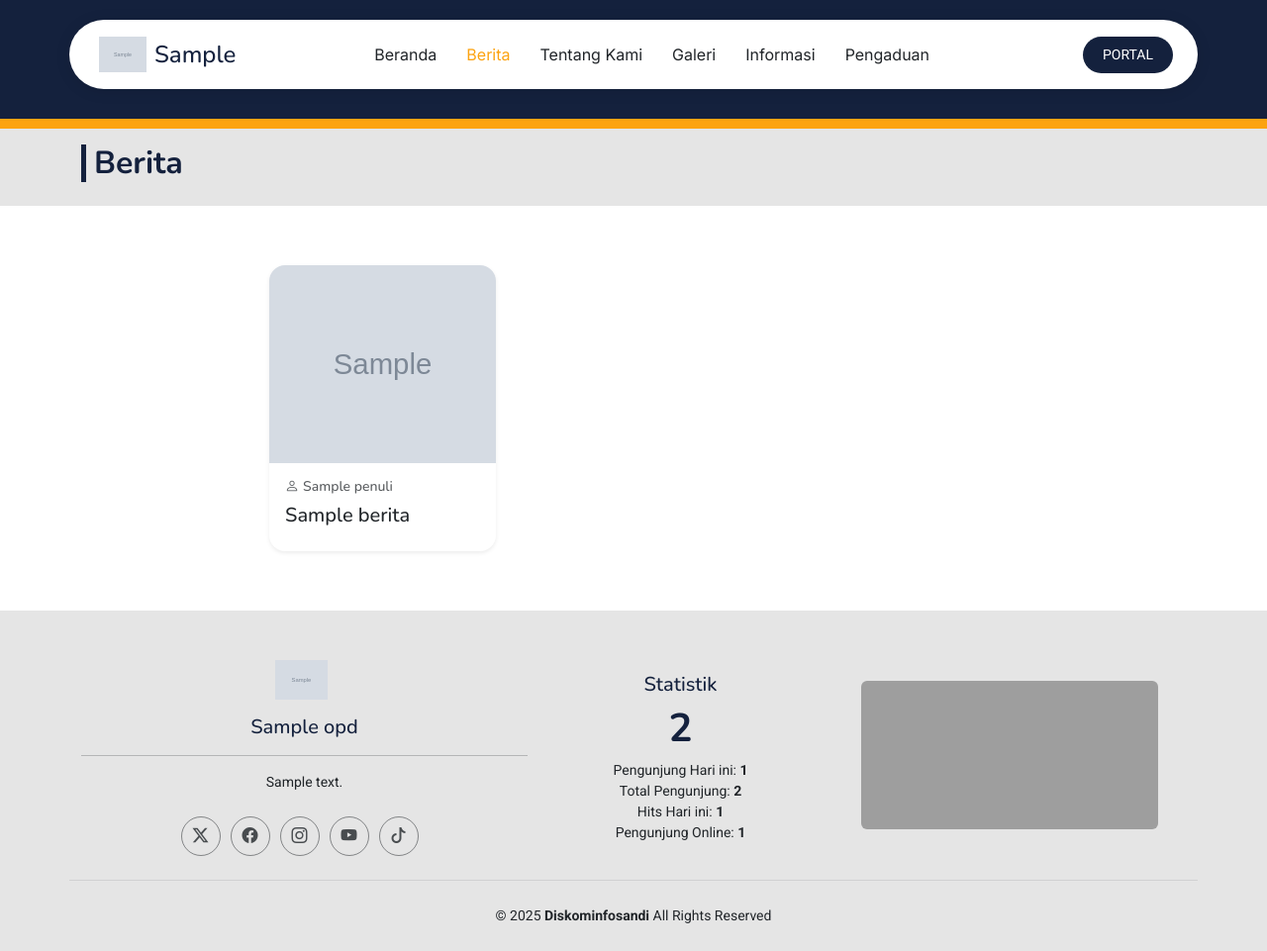
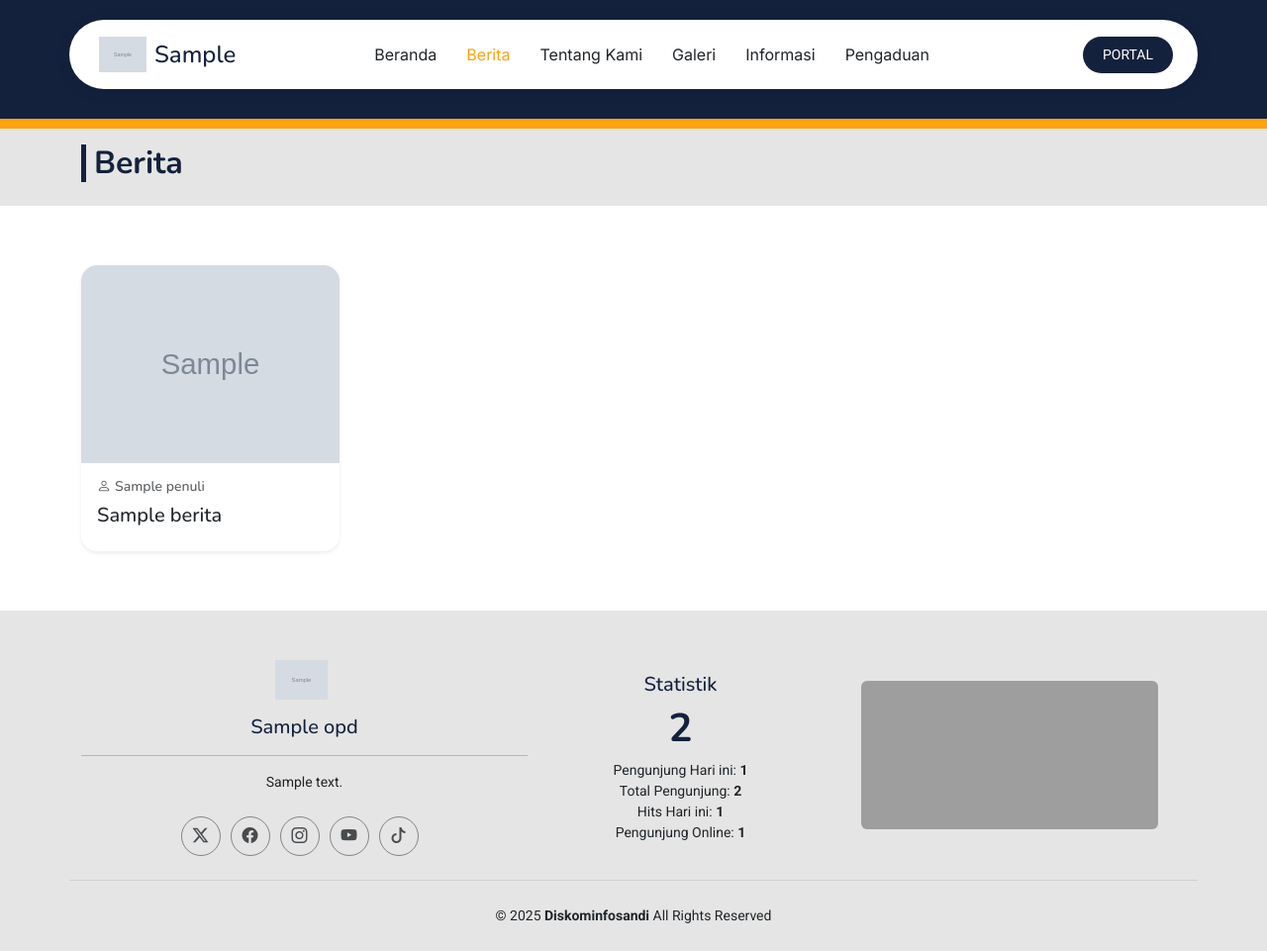
Before and after one commit to rizkiatnousbalpanglawa/mamasa-opd, a Laravel app: page /berita in a window 1280 px wide. Shown: the whole page at 99% size. Run offline with Laravel 12, Linux system fonts and the light colour scheme; tables that the repository leaves empty hold one stand-in row (values such as "Sample post"); grey boxes marked "Sample" are stand-in pictures; some libraries are stand-ins or nearby versions; grey boxes are pictures that could not be loaded.

Commit message:
redesign layout

```diff
--- a/resources/views/livewire/berita/index.blade.php
+++ b/resources/views/livewire/berita/index.blade.php
@@ -11,10 +11,10 @@
     <section id="" class="section">
         <div class="container">
             <div class="row justify-content-center">
-                <div class="col-lg-8">
+                <div class="col-lg-12">
                     <div class="row g-4">
                         @forelse ($berita as $item)
-                            <div class="col-lg-4 col-md-6">
+                            <div class="col-lg-3 col-md-6">
                                 <a href="{{ route('berita.detail', $item->slug) }}"
                                     class="text-decoration-none text-dark">
                                     <div class="card h-100 shadow-sm border-0 news-card">
```
